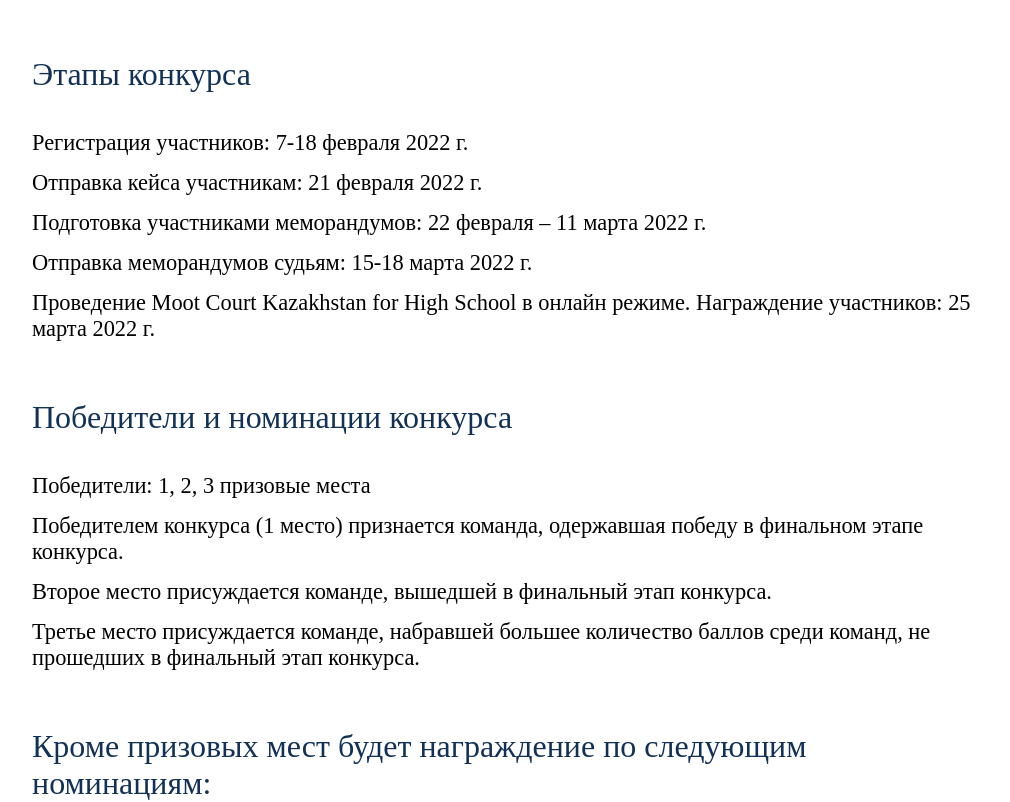
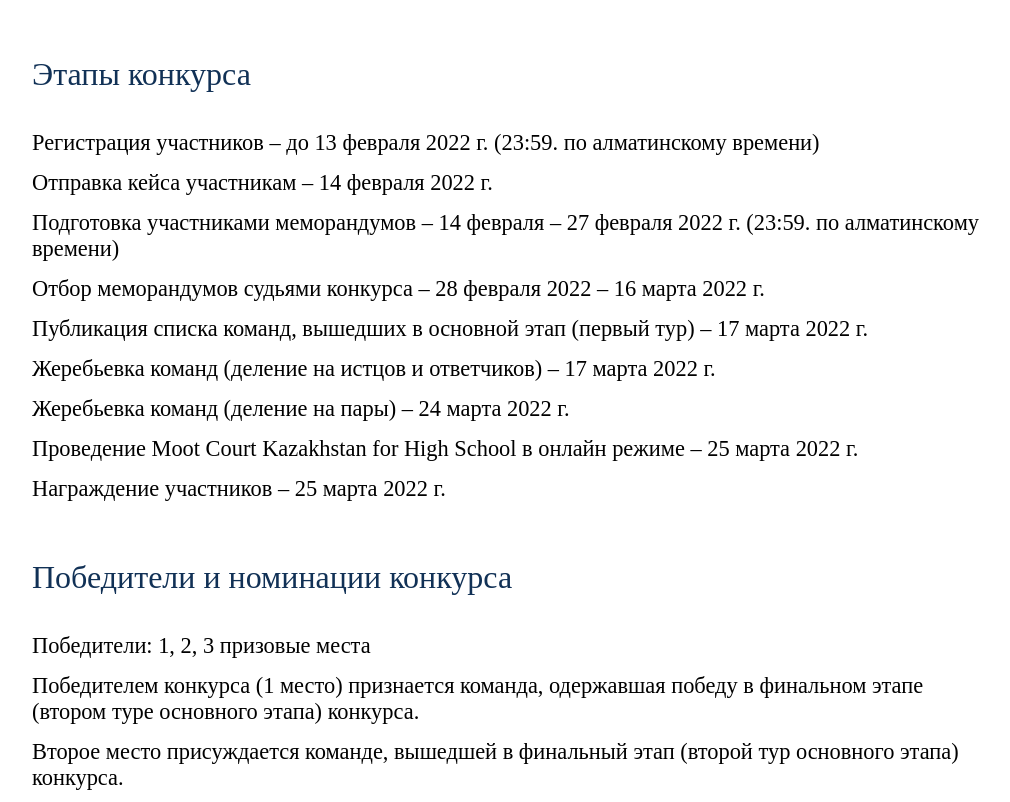
Before and after one commit to darkhanakh/mootcourtkz, a React (Create React App) app: page /about in a window 1280 px wide. Shown: the part 872-1674 px from the top of the page, without its empty margins (96-1106 px from the left). Built offline with nearby package versions, Linux system fonts and the light colour scheme; a web font is replaced by a local one.

Commit message:
changed text

```diff
--- a/src/Components/RegistrationTeam.js
+++ b/src/Components/RegistrationTeam.js
@@ -48,7 +48,7 @@ function RegistrationTeam() {
 
     return (
         <div className="reg">
-            <h3>Регистрация с командой</h3>
+            <h3>Регистрация</h3>
             <p></p>
             {registered ?
                 <div>
--- a/src/Pages/AboutContest.js
+++ b/src/Pages/AboutContest.js
@@ -5,6 +5,7 @@ import { Link } from "react-router-dom";
 import reglament from '../Files/reglament.pdf'
 import form1 from '../Files/form1.docx'
 import form2 from '../Files/form2.docx'
+import judging from '../Files/judging.docx'
 
 function AboutContest() {
     return (
@@ -27,16 +28,20 @@ function AboutContest() {
             <p>Каждая команда вправе иметь до 2 тренеров для подготовки к конкурсу, которые могут оказывать исключительно консультативную помощь. </p>
             <p>Рабочий язык конкурса – русский язык.</p>
             <h5>Этапы конкурса</h5>
-            <p>Регистрация участников: 7-18 февраля 2022 г.</p>
-            <p>Отправка кейса участникам: 21 февраля 2022 г.</p>
-            <p>Подготовка участниками меморандумов: 22 февраля – 11 марта 2022 г.</p>
-            <p>Отправка меморандумов судьям: 15-18 марта 2022 г.</p>
-            <p>Проведение Moot Court Kazakhstan for High School в онлайн режиме. Награждение участников: 25 марта 2022 г.</p>
+            <p>Регистрация участников – до 13 февраля 2022 г. (23:59. по алматинскому времени)</p>
+            <p>Отправка кейса участникам – 14 февраля 2022 г.</p>
+            <p>Подготовка участниками меморандумов – 14 февраля – 27 февраля 2022 г. (23:59. по алматинскому времени)</p>
+            <p>Отбор меморандумов судьями конкурса – 28 февраля 2022 – 16 марта 2022 г.</p>
+            <p>Публикация списка команд, вышедших в основной этап (первый тур) – 17 марта 2022 г.</p>
+            <p>Жеребьевка команд (деление на истцов и ответчиков) – 17 марта 2022 г.</p>
+            <p>Жеребьевка команд (деление на пары) – 24 марта 2022 г.</p>
+            <p>Проведение Moot Court Kazakhstan for High School в онлайн режиме – 25 марта 2022 г.</p>
+            <p>Награждение участников – 25 марта 2022 г.</p>
             <h5>Победители и номинации конкурса</h5>
             <p>Победители: 1, 2, 3 призовые места</p>
-            <p>Победителем конкурса (1 место) признается команда, одержавшая победу в финальном этапе конкурса. </p>
-            <p>Второе место присуждается команде, вышедшей в финальный этап конкурса.</p>
-            <p>Третье место присуждается команде, набравшей большее количество баллов среди команд, не прошедших в финальный этап конкурса. </p>
+            <p>Победителем конкурса (1 место) признается команда, одержавшая победу в финальном этапе (втором туре основного этапа) конкурса.</p>
+            <p>Второе место присуждается команде, вышедшей в финальный этап (второй тур основного этапа) конкурса.</p>
+            <p>Третье место присуждается команде, набравшей большее количество баллов среди команд, не прошедших в финальный этап (второй тур основного этапа) конкурса.</p>
             <h5>Кроме призовых мест будет награждение по следующим номинациям:</h5>
             <p>- «За волю к победе»</p>
             <p>- «Лучший меморандум истца»</p>
@@ -47,6 +52,7 @@ function AboutContest() {
                 <Link className='file-link' to={reglament} target="_blank" download>Скачать регламент</Link>
                 <Link className='file-link' to={form1} target="_blank" download>Форма 1 -  Меморандум Истца</Link>
                 <Link className='file-link' to={form2} target="_blank" download>Форма 2 - Меморандума Ответчика</Link>
+                <Link className='file-link' to={judging} target="_blank" download>Критерии оценивания</Link>
             </div>
         </div>
     );
--- a/src/Pages/RegistrationPage.js
+++ b/src/Pages/RegistrationPage.js
@@ -7,7 +7,6 @@ function Registration() {
     return (
         <div>
             <RegistrationTeam />
-            <RegistrationIndividual />
         </div>
     )
 }
--- a/src/Style/Registration.css
+++ b/src/Style/Registration.css
@@ -63,9 +63,9 @@
   padding: 15px;
 }
 
-.individual {
+.reg {
   padding-bottom: 200px;
-  padding-top: 150px;
+  padding-top: 130px;
 }
 
 .feedback-text {
```
Also changed, not shown: src/Pages/Participation.js (+7 -9 lines), 2 other files (tests, documents, lock files or other folders).
